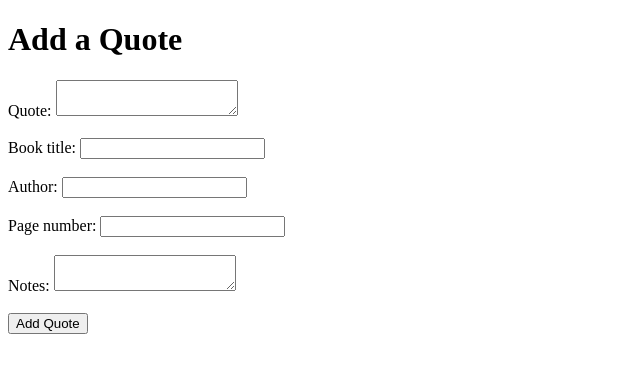
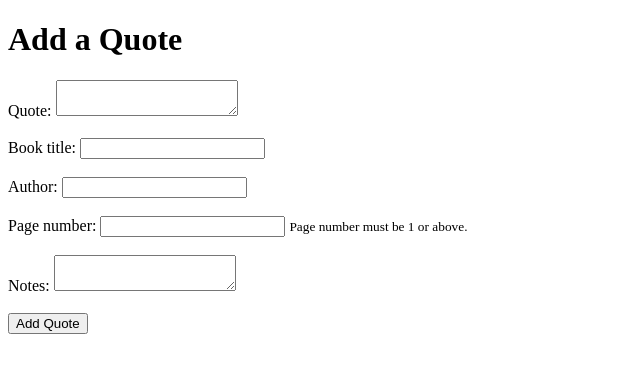
Before and after one commit to nasim-orion/cornered_wisdom, a Django app: page /add-quote/ in a window 1280 px wide. Shown: the top 373 px of the page, without its empty margins (0-640 px from the left). Run offline with Django 4.2, Linux system fonts and the light colour scheme; the visitor is signed in with stand-in values (Sample User, id 1).

Commit message:
Add message explaining restriction for page number to be minimum of 1

```diff
--- a/home/templates/home/add_quote.html
+++ b/home/templates/home/add_quote.html
@@ -28,6 +28,7 @@
 
         <label>Page number:</label>
         <input type="number" name="page_number" min="1">
+        <small>Page number must be 1 or above.</small>
 
         <br><br>
 
```
